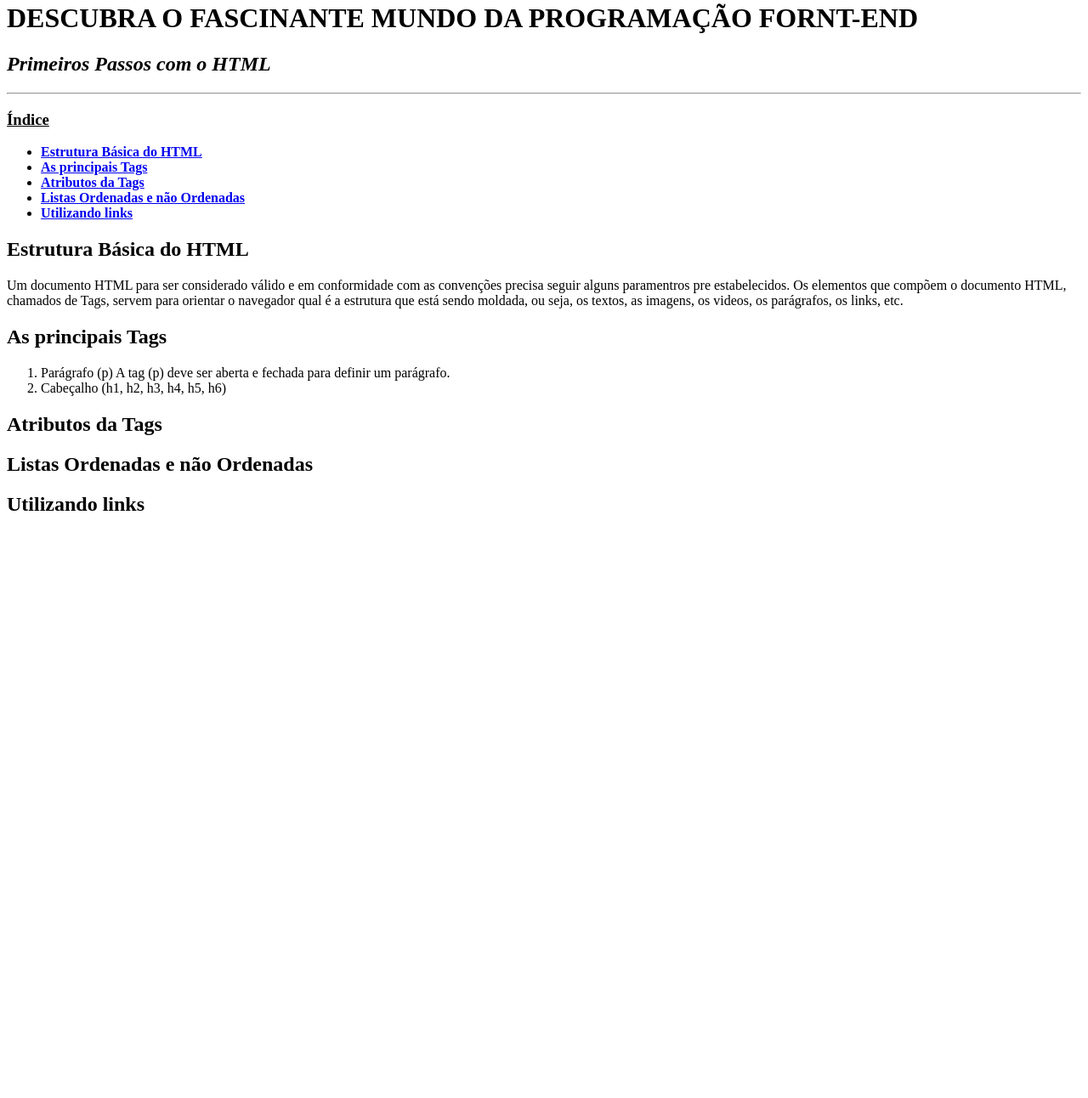
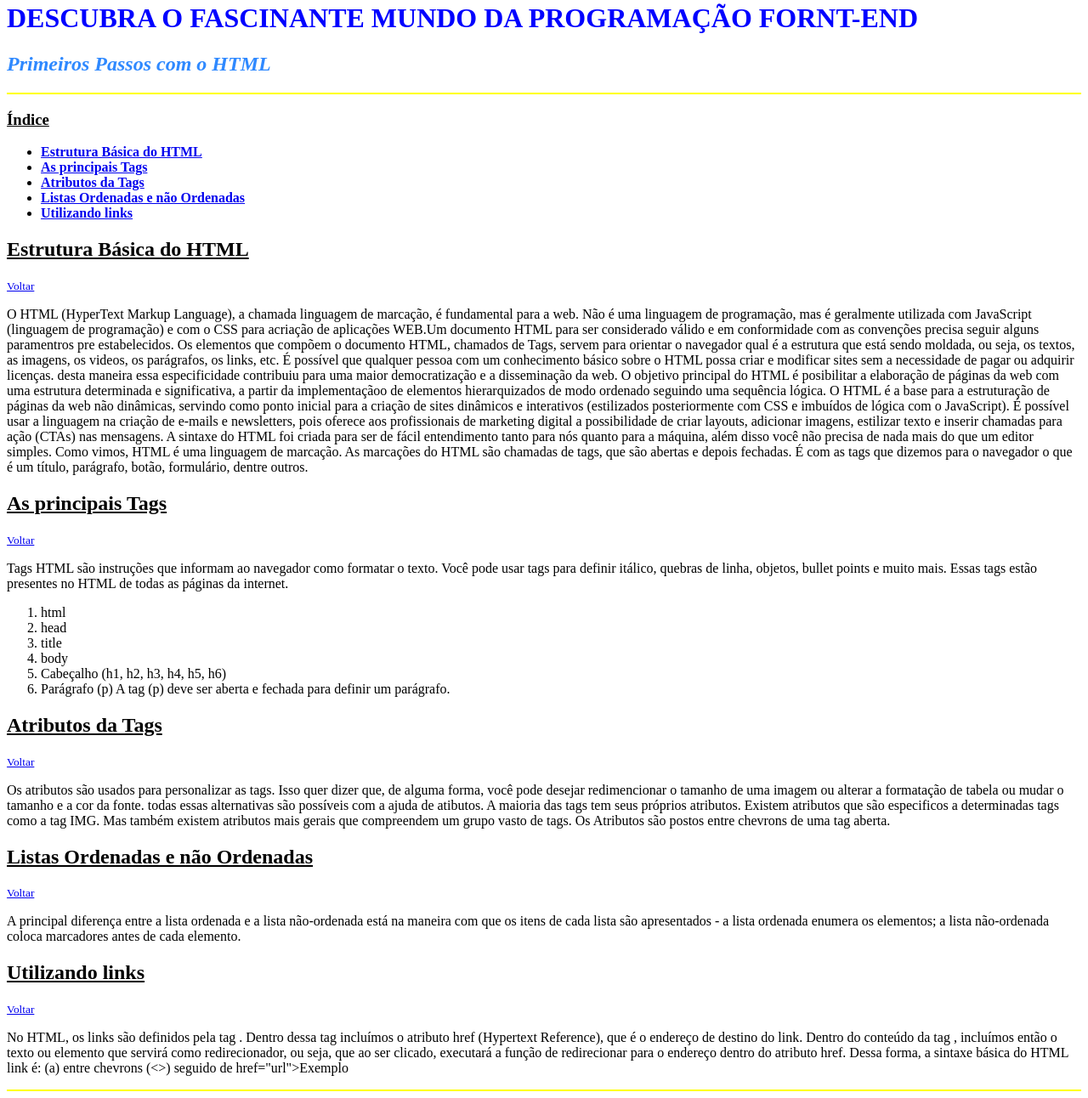
Before and after one commit to SenhorinhaJoana/Meu-Primeiro-Site-HTML, a plain HTML site: page index.html in a window 1280 px wide. Shown: the part 18-1310 px from the top of the page at 85% size. Before the commit the page ends 800 px from the top, so only its background shows below. Drawn offline with Linux system fonts and the light colour scheme.

Commit message:
Desafio concluído

```diff
--- a/index.html
+++ b/index.html
@@ -6,9 +6,11 @@
     <title>Meu Primeiro Site HTML</title>
 </head>
 <body>
-    <h1><strong>DESCUBRA O FASCINANTE MUNDO DA PROGRAMAÇÃO FORNT-END</strong></h1>
-    <h2><i>Primeiros Passos com o HTML</i></h2>
-    <hr/>
+
+    <h1 id="início" style="color: blue;"><strong>DESCUBRA O FASCINANTE MUNDO DA PROGRAMAÇÃO FORNT-END</strong></h1>
+
+    <h2 style="color: rgb(47, 137, 255)"><strong><i>Primeiros Passos com o HTML</i></strong></h2>
+    <hr color="yellow"/>
     <h3><u>Índice</u></h3>
     <ul>
         <li><a href="#Estrutura"><strong>Estrutura Básica do HTML</strong></a></li>
@@ -17,23 +19,77 @@
         <li><a href="#Listas"><strong>Listas Ordenadas e não Ordenadas</strong></a></li>
         <li><a href="#link"><strong>Utilizando links</strong></a></li>
     </ul>
-    <h2 id="Estrutura">Estrutura Básica do HTML</h2>
-    <p>Um documento HTML para ser considerado válido e em conformidade
+
+    <h2 id="Estrutura"><u>Estrutura Básica do HTML</u></h2>
+    <small><a href="#início">Voltar</a></small>
+    <p>O HTML (HyperText Markup Language), a chamada linguagem de marcação,
+     é fundamental para a web. Não é uma linguagem de programação,
+     mas é geralmente utilizada com JavaScript (linguagem de programação)
+     e com o CSS para acriação de aplicações WEB.Um documento HTML para
+     ser considerado válido e em conformidade
      com as convenções precisa seguir alguns paramentros
      pre estabelecidos. Os elementos que compõem o documento HTML,
      chamados de Tags, servem para orientar o navegador qual é a estrutura
      que está sendo moldada, ou seja, os textos, as imagens, os videos, os parágrafos,
-     os links, etc. </p>
-    <h2 id="principais Tags">As principais Tags</h2>
-    <p>
+     os links, etc. É possível que qualquer pessoa com um conhecimento básico
+     sobre o HTML possa criar e modificar sites sem a necessidade de pagar
+     ou adquirir licenças. desta maneira essa especificidade contribuiu para
+     uma maior democratização e a disseminação da web. O objetivo principal  do HTML
+     é posibilitar a elaboração de páginas da web com uma estrutura determinada e significativa,
+     a partir da implementaçãoo de elementos hierarquizados de modo ordenado seguindo uma sequência lógica.
+     O HTML é a base para a estruturação de páginas da web não dinâmicas, servindo como ponto inicial para a
+     criação de sites dinâmicos e interativos (estilizados posteriormente com CSS e imbuídos de lógica com o JavaScript).
+     É possível usar a linguagem na criação de e-mails e newsletters, pois oferece aos profissionais de marketing digital
+     a possibilidade de criar layouts, adicionar imagens, estilizar texto e inserir chamadas para ação (CTAs) nas mensagens.
+     A sintaxe do HTML foi criada para ser de fácil entendimento tanto para nós quanto para a máquina, além disso você não precisa de nada mais do que um editor simples. Como vimos, HTML é uma linguagem de marcação.
+     As marcações do HTML são chamadas de tags, que são abertas e depois fechadas.
+     É com as tags que dizemos para o navegador o que é um título, parágrafo, botão, formulário, dentre outros.
+     </p>
+
+
+    <h2 id="principais Tags"><u>As principais Tags</u></h2>
+    <small><a href="#início">Voltar</a></small>
+    <p>Tags HTML são instruções que informam ao navegador como formatar
+     o texto. Você pode usar tags para definir itálico, quebras de linha,
+     objetos, bullet points e muito mais. Essas tags estão presentes no
+     HTML de todas as páginas da internet.</p>
         <ol>
+            <li>html</li>
+            <li>head</li>
+            <li>title</li>
+            <li>body</li>
+            <li>Cabeçalho (h1, h2, h3, h4, h5, h6)</li>
             <li>Parágrafo (p) A tag (p) deve ser aberta e fechada para definir um parágrafo.</li>
-            <li>Cabeçalho (h1, h2, h3, h4, h5, h6)</li>
+        </ol>
 
-        </ol>
+
+    <h2 id="Atributos"><u>Atributos da Tags</u></h2>
+    <small><a href="#início">Voltar</a></small>
+    <p>Os atributos são usados para personalizar as tags. Isso quer dizer que, de alguma forma,
+     você pode desejar redimencionar o tamanho de uma imagem ou alterar
+     a formatação de tabela ou mudar o tamanho e a cor da fonte. todas essas alternativas são possíveis
+     com a ajuda de atibutos. A maioria das tags tem seus próprios atributos.
+     Existem atributos que são especificos a determinadas tags como a tag IMG.
+     Mas também existem atributos mais gerais que compreendem um grupo vasto de tags.
+     Os Atributos são postos entre chevrons de uma tag aberta.</p>
+
+
+    <h2 id="Listas"><u>Listas Ordenadas e não Ordenadas</u></h2>
+    <small><a href="#início">Voltar</a></small>
+    <p>A principal diferença entre a lista ordenada e a lista não-ordenada
+     está na maneira com que os itens de cada lista são apresentados -
+     a lista ordenada enumera os elementos; a lista não-ordenada coloca marcadores
+     antes de cada elemento.
+
     </p>
-    <h2 id="Atributos">Atributos da Tags</h2>
-    <h2 id="Listas">Listas Ordenadas e não Ordenadas</h2>
-    <h2 id="link">Utilizando links</h2>
+
+
+    <h2 id="link"><u>Utilizando links</u></h2>
+    <small><a href="#início">Voltar</a></small>
+    <p>No HTML, os links são definidos pela tag <a>. Dentro dessa tag incluímos o atributo href (Hypertext Reference), que é o endereço de destino do link. Dentro do conteúdo da tag <a>, incluímos então o texto ou elemento que servirá como redirecionador, ou seja, que ao ser clicado, executará a função de redirecionar para o endereço dentro do atributo href.
+     Dessa forma, a sintaxe básica do HTML link é:
+    (a) entre chevrons (<>) seguido de href="url">Exemplo</p>
+
+    <hr color="yellow"/>
 </body>
 </html>
```
